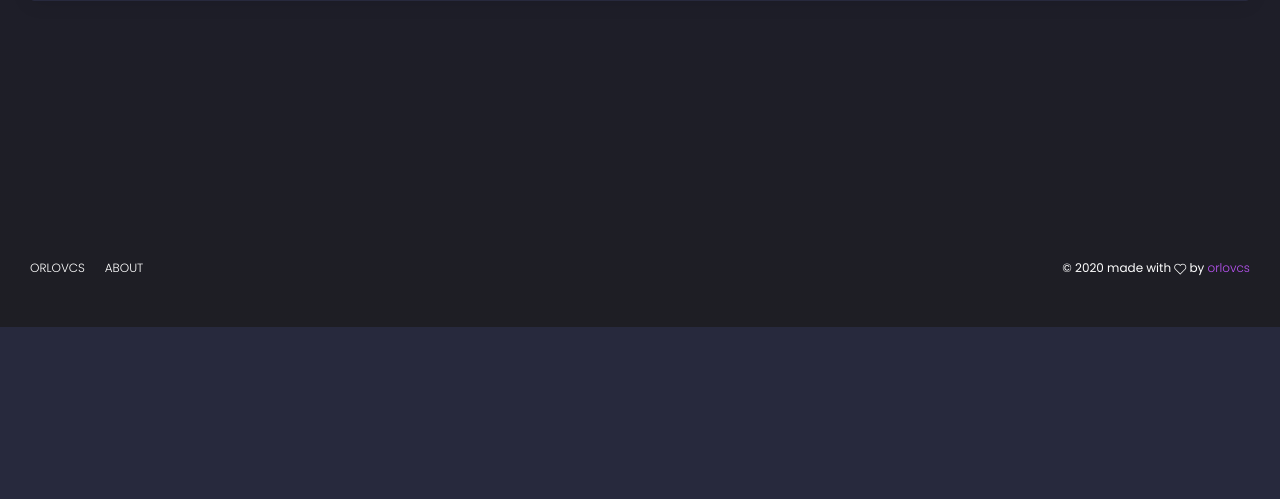
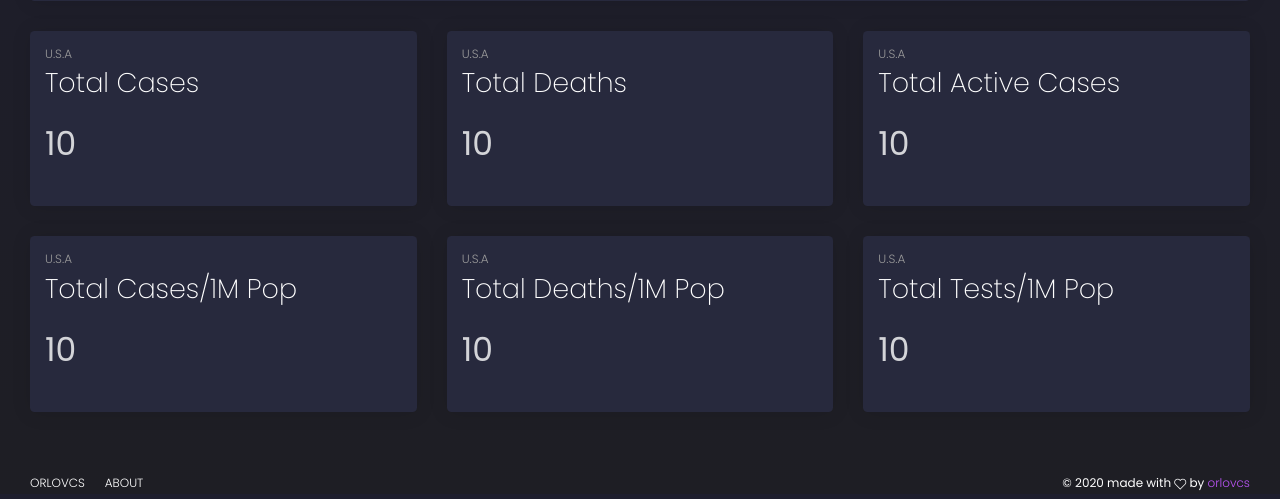
Before and after one commit to orlovcs/covid19stats, a Flask app: template templates/dashboard/dashboard.html in a window 1280 px wide. Shown: the part 473-972 px from the top of the page. Before the commit the page ends 800 px from the top, so only its background shows below. Run offline with Flask 2, Linux system fonts and the light colour scheme; the template is opened without the code that fills it: most values are stand-ins (such as "Sample title", 1, 10 or a date in 2020); some libraries are stand-ins or nearby versions.

Commit message:
added a selenium scrapper and more info for cards

```diff
--- a/app.py
+++ b/app.py
@@ -45,23 +45,45 @@ def hello():
     day = us_infections_daily['day_name'].tolist()
     dcases = us_infections_daily['cases'].tolist()
 
-    return render_template('dashboard/dashboard.html', us_infections_monthly_html=us_infections_monthly_html, us_infections_monthly_list=[months,cases], us_infections_daily_list=[day, dcases]  )
+
+    scrapped_usa_total = dt.get_scraped_usa_total()
+
+    return render_template('dashboard/dashboard.html', scrapped_usa_total=scrapped_usa_total, us_infections_monthly_list=[months,cases], us_infections_daily_list=[day, dcases]  )
 @app.route("/states.html")
 def get_states():
     try:
         states_infections_monthly = dt.get_monthly_totals_by_state()
         all_province_states = states_infections_monthly[0]
         all_province_states_stripped = [x.strip(' ') for x in all_province_states]
+        scraped_states_dict = dt.get_scraped_states_dict()
 
         monthly_province_state_dfs = states_infections_monthly[1]
         dats = []
+        print(scraped_states_dict)
         #do this in models.py
-        for dat in monthly_province_state_dfs:
+        for dat, state in zip(monthly_province_state_dfs, all_province_states):
             months = dat[['month_name']]
             counts = dat[['cases']]
             months = months.values.tolist()
             counts = counts.values.tolist()
-            dat = [months, counts]
+            info = []
+            #No info on American Samoa
+            if state == 'American Samoa':
+                info = ['N/A', 'N/A', 'N/A', 'N/A', 'N/A', 'N/A', 'N/A', 'N/A', 'N/A', 'N/A', 'N/A', 'N/A']
+            #Reformat D.C
+            elif state == 'District of Columbia':
+                info = scraped_states_dict['District Of Columbia']
+            #Reformat A.V.I.
+            elif state == 'Virgin Islands':
+                info = scraped_states_dict['United States Virgin Islands']
+            #Cruise Ships need to be formatted
+            elif state == 'Diamond Princess':
+                info = scraped_states_dict['Diamond Princess Ship']
+            elif state == 'Grand Princess':
+                info = scraped_states_dict['Grand Princess Ship']
+            elif state in scraped_states_dict:
+                info = scraped_states_dict[state]
+            dat = [months, counts, info]
             dats.append(dat)
 
 
--- a/requirements.txt
+++ b/requirements.txt
@@ -13,6 +13,7 @@ pandas==1.0.3
 psycopg2-binary==2.8.5
 python-dateutil==2.8.1
 python-editor==1.0.4
+selenium==3.141.0
 six==1.14.0
 SQLAlchemy==1.3.17
 Werkzeug==1.0.1
--- a/templates/dashboard/dashboard.html
+++ b/templates/dashboard/dashboard.html
@@ -99,6 +99,112 @@
 
 
 
+        <!-- Display cards with scrapped data if it exists-->
+        {% if scrapped_usa_total %}
+        <div class="row">
+          <div class="col-lg-4 ">
+            <div class="card">
+            <div class="card-header ">
+                <div class="row">
+                  <div class="col-sm text-left">
+                    <h5 class="card-category">U.S.A</h5>
+                    <h2 class="card-title">Total Cases</h2>
+                  </div>
+                </div>
+            </div>
+               <div class="card-body">
+                 <h1>{{scrapped_usa_total[1]|safe}}<h1>
+               </div>
+            </div>
+          </div>
+
+          <div class="col-lg-4 ">
+            <div class="card">
+            <div class="card-header ">
+                <div class="row">
+                  <div class="col-sm text-left">
+                    <h5 class="card-category">U.S.A</h5>
+                    <h2 class="card-title">Total Deaths</h2>
+                  </div>
+
+                </div>
+            </div>
+               <div class="card-body">
+                <h1>{{scrapped_usa_total[3]|safe}}<h1>
+               </div>
+            </div>
+          </div>
+
+          <div class="col-lg-4 ">
+            <div class="card">
+            <div class="card-header ">
+                <div class="row">
+                  <div class="col-sm text-left">
+                    <h5 class="card-category">U.S.A</h5>
+                    <h2 class="card-title">Total Active Cases</h2>
+                  </div>
+                </div>
+            </div>
+               <div class="card-body">
+                <h1>{{scrapped_usa_total[5]|safe}}<h1>
+               </div>
+            </div>
+          </div>
+
+          </div>
+
+          <div class="row">
+
+            <div class="col-lg-4 ">
+              <div class="card">
+              <div class="card-header ">
+                  <div class="row">
+                    <div class="col-sm text-left">
+                      <h5 class="card-category">U.S.A</h5>
+                      <h2 class="card-title">Total Cases/1M Pop</h2>
+                    </div>
+                  </div>
+              </div>
+                 <div class="card-body">
+                   <h1>{{scrapped_usa_total[6]|safe}}<h1>
+                 </div>
+              </div>
+            </div>
+
+            <div class="col-lg-4 ">
+              <div class="card">
+              <div class="card-header ">
+                  <div class="row">
+                    <div class="col-sm text-left">
+                      <h5 class="card-category">U.S.A</h5>
+                      <h2 class="card-title">Total Deaths/1M Pop</h2>
+                    </div>
+                  </div>
+              </div>
+                 <div class="card-body">
+                  <h1>{{scrapped_usa_total[7]|safe}}<h1>
+                 </div>
+              </div>
+            </div>
+
+            <div class="col-lg-4 ">
+              <div class="card">
+              <div class="card-header ">
+                  <div class="row">
+                    <div class="col-sm text-left">
+                      <h5 class="card-category">U.S.A</h5>
+                      <h2 class="card-title">Total Tests/1M Pop</h2>
+                    </div>
+                  </div>
+              </div>
+                 <div class="card-body">
+                  <h1>{{scrapped_usa_total[9]|safe}}<h1>
+                 </div>
+              </div>
+            </div>
+
+            </div>
+        {% endif %}
 
 
       </div>
```
Also changed, not shown: models.py (+50 -1 lines), templates/dashboard/about.html (+5 -3 lines), templates/dashboard/states.html (+9 -2 lines), READMEc.md (renamed from templates/dashboard/README.md), progress/3.png (added).
